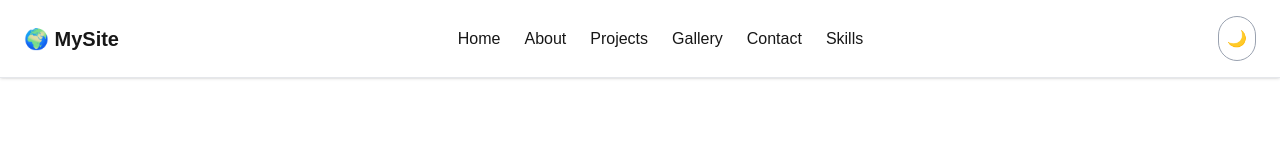
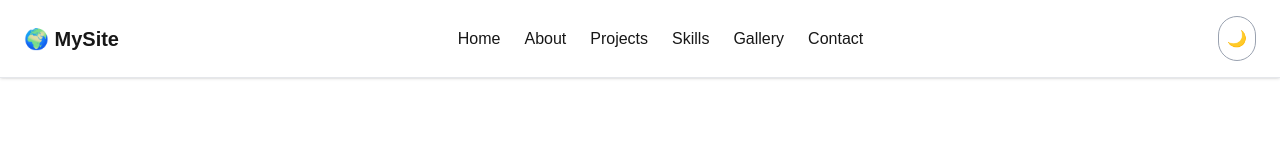
Before and after one commit to Epan0310/belajar_nextjs_2, a Next.js app: page / in a window 1280 px wide. Shown: the top 160 px of the page. Built offline with nearby package versions, Linux system fonts and the light colour scheme.

Commit message:
update bagian list untuk tampilan mobile

```diff
--- a/src/app/components/Navbar.tsx
+++ b/src/app/components/Navbar.tsx
@@ -19,7 +19,7 @@ export default function Navbar() {
         </Link>
       </h1>
 
-      {/* Nav Links */}
+      {/* Desktop Nav Links */}
       <div className="hidden sm:flex gap-6 text-[var(--foreground)] font-medium">
         <Link
           href="/"
@@ -40,6 +40,12 @@ export default function Navbar() {
           Projects
         </Link>
         <Link
+          href="/skills"
+          className="hover:text-blue-500 dark:hover:text-blue-400 transition-colors"
+        >
+          Skills
+        </Link>
+        <Link
           href="/gallery"
           className="hover:text-blue-500 dark:hover:text-blue-400 transition-colors"
         >
@@ -50,12 +56,6 @@ export default function Navbar() {
           className="hover:text-blue-500 dark:hover:text-blue-400 transition-colors"
         >
           Contact
-        </Link>
-        <Link
-          href="/skills"
-          className="hover:text-blue-500 dark:hover:text-blue-400 transition-colors"
-        >
-          Skills
         </Link>
       </div>
 
@@ -68,7 +68,7 @@ export default function Navbar() {
         {theme === "light" ? "🌙" : "☀️"}
       </button>
 
-      {/* Mobile Menu Button */}
+      {/* Mobile Menu */}
       <div className="sm:hidden flex items-center">
         <details className="relative">
           <summary className="list-none cursor-pointer ml-3 p-2 border rounded-md hover:bg-gray-100 dark:hover:bg-gray-800 transition">
@@ -94,6 +94,12 @@ export default function Navbar() {
               Projects
             </Link>
             <Link
+              href="/skills"
+              className="px-4 py-2 hover:bg-gray-100 dark:hover:bg-gray-800"
+            >
+              Skills
+            </Link>
+            <Link
               href="/gallery"
               className="px-4 py-2 hover:bg-gray-100 dark:hover:bg-gray-800"
             >
```
